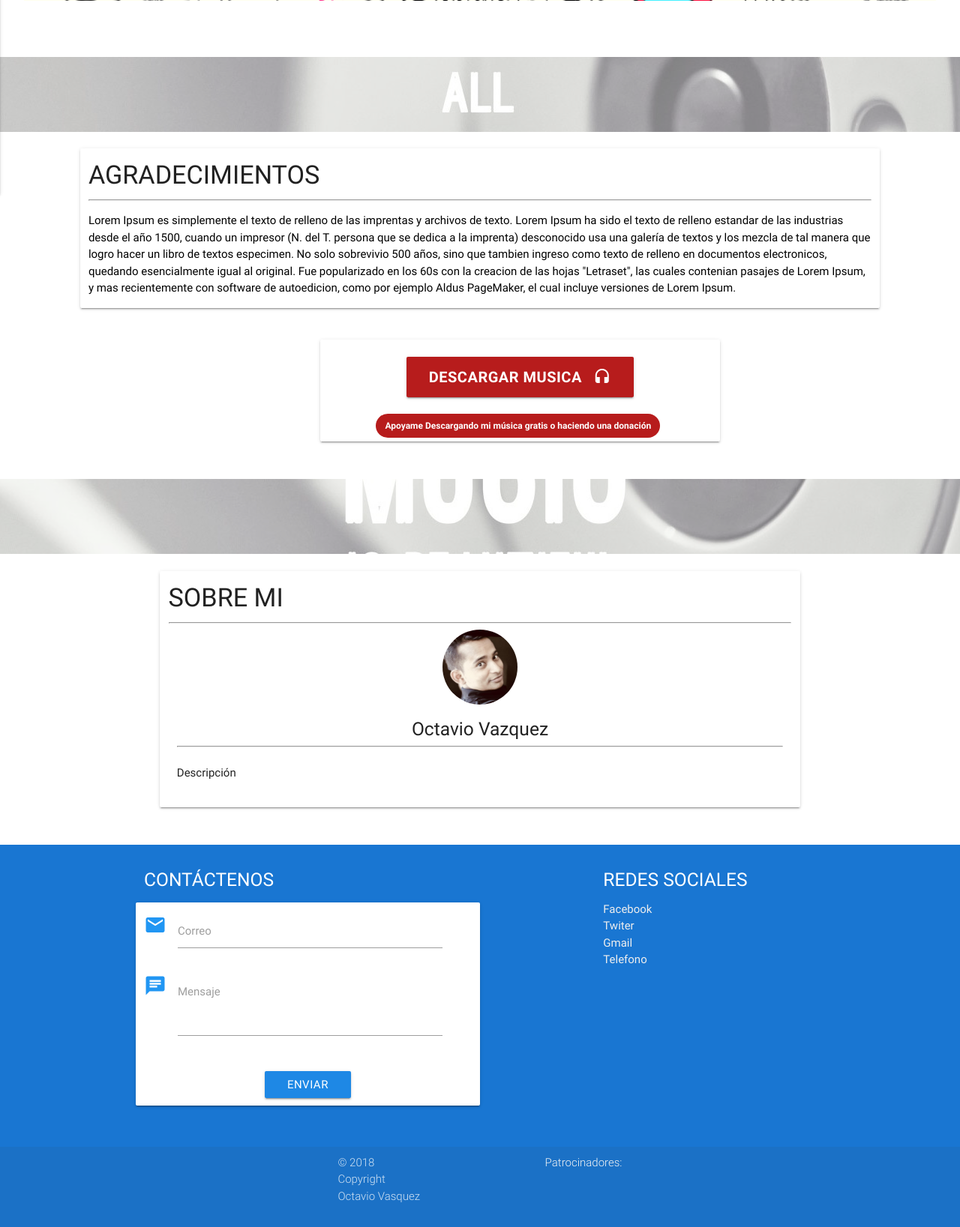
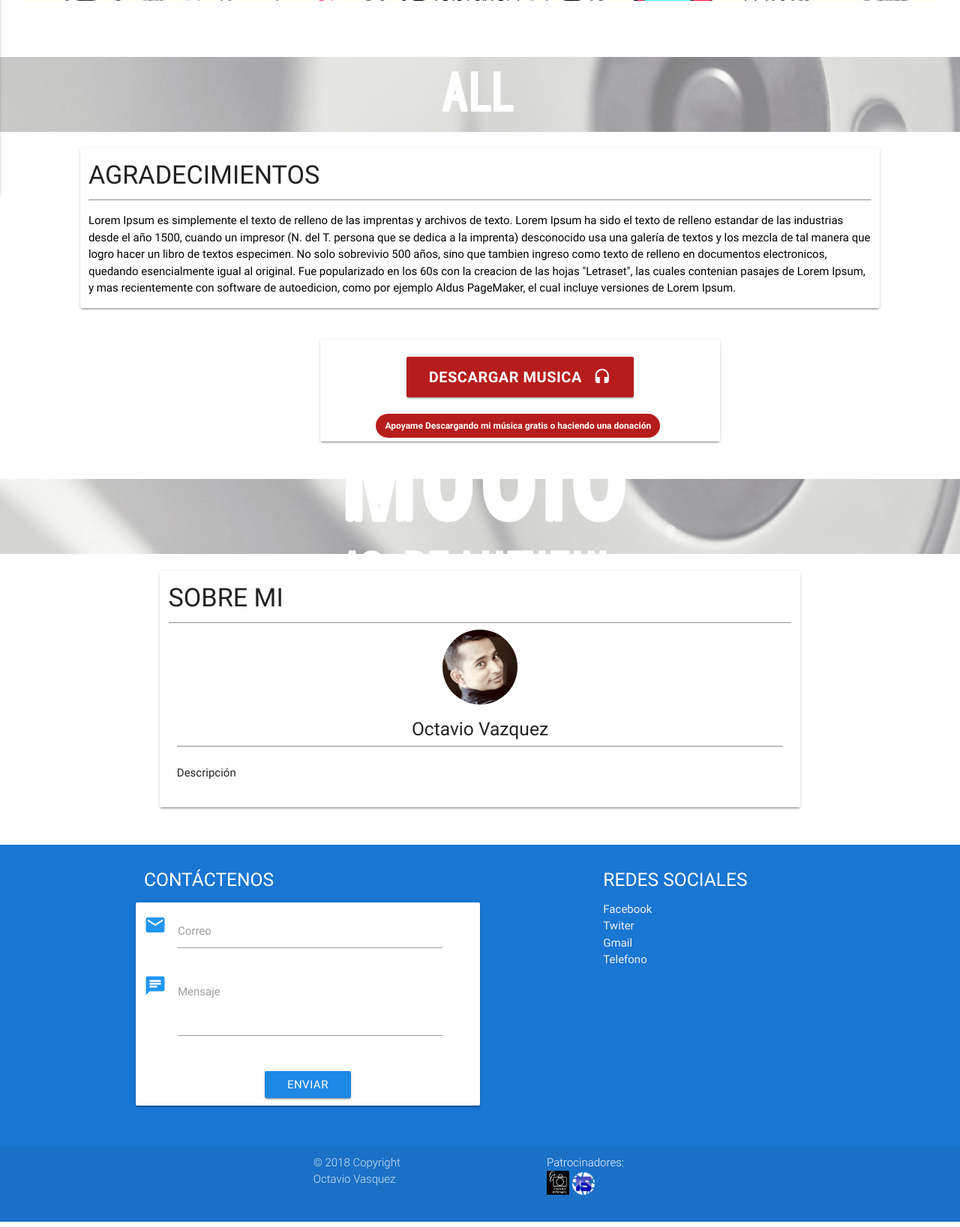
Before and after one commit to anonimyusdj/octaviomusic, a PHP site: page / in a window 1280 px wide. Shown: the part 601-2238 px from the top of the page at 75% size. Run offline with PHP 8.4, Linux system fonts and the light colour scheme; some libraries are stand-ins or nearby versions.

Commit message:
patrocinadores

```diff
--- a/view/partes/footer.php
+++ b/view/partes/footer.php
@@ -43,15 +43,11 @@
 
       </div>
       <div class="col s12 m4">
-        <a class="grey-text text-lighten-4 right" href="#!">Patrocinadores:</a>
-        <div class="row">
-            <div class="col s12 m2">
-              <img src="<?php echo $imagenes;?>patrocinador1.jpg" class="responsive-img"  width="30px">
-            </div>
-            <div class="col s12 m2">
-              <img src="<?php echo $imagenes;?>patrocinador2.png" class="responsive-img"  width="30px">
-            </div>
-        </div>
+        <a class="grey-text text-lighten-4 right" href="#!">Patrocinadores:
+                <img src="<?php echo $imagenes;?>patrocinador1.jpg" class="responsive-img"  width="30px">
+                <img src="<?php echo $imagenes;?>patrocinador2.png" class="responsive-img"  width="30px">
+          </div>
+        </a>
       </div>
     </div>
   </div>
```
